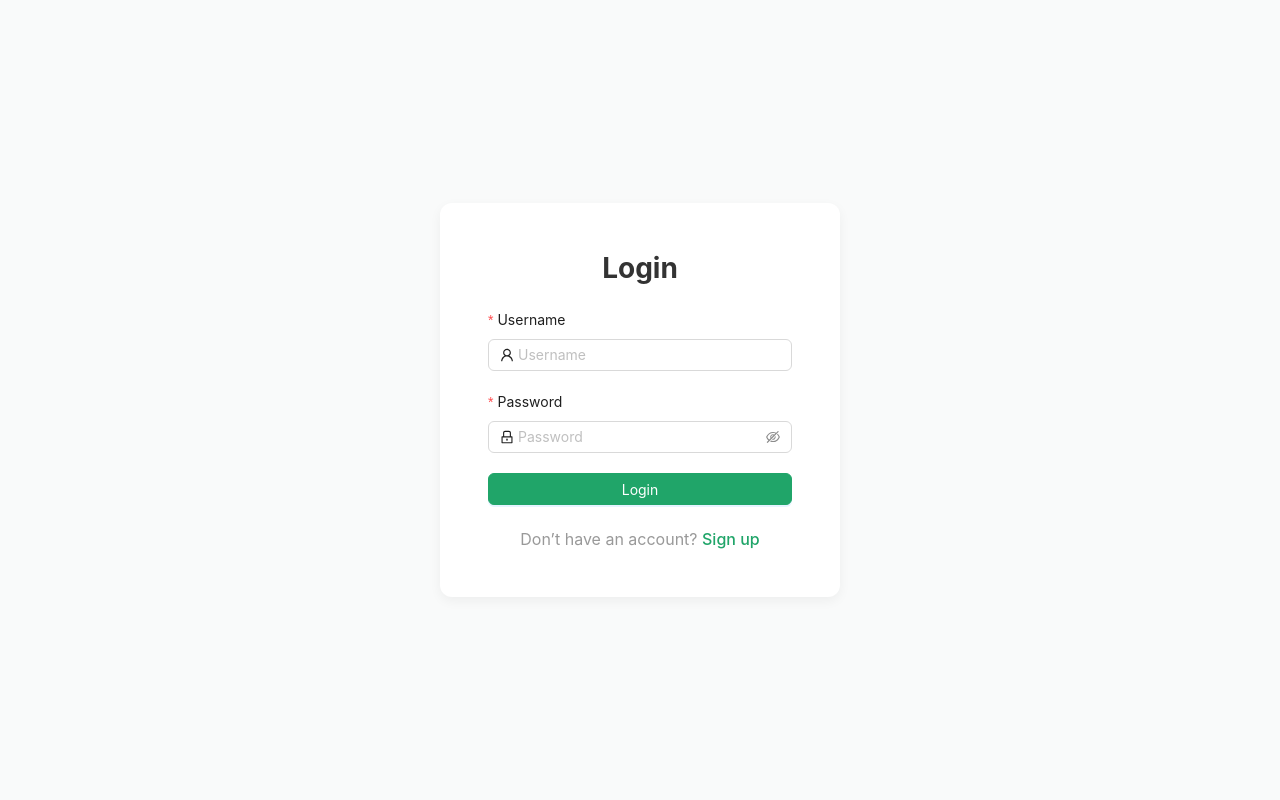
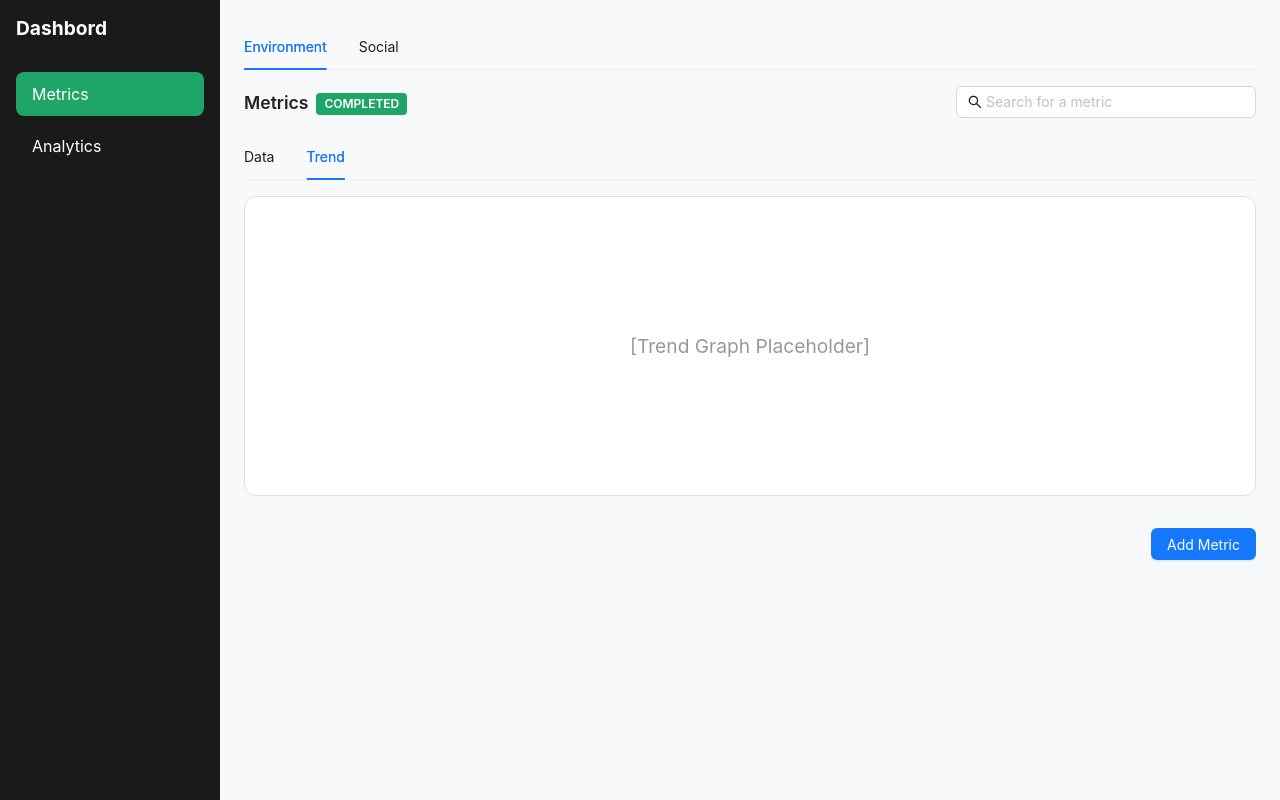
Before and after one commit to LifeAyush/env-metrics, a React (Vite) app: page /test in a window 1280 px wide. Built offline with nearby package versions, Linux system fonts and the light colour scheme.

Commit message:
feat: add the dashboard metrics table

```diff
--- a/src/App.tsx
+++ b/src/App.tsx
@@ -21,6 +21,7 @@ const App = () => {
 
         {/* Optional fallback route */}
         <Route path="*" element={<Login />} />
+        <Route path="/test" element={<Dashboard />} />
       </Routes>
     </Router>
   );
--- a/src/components/MetricTable.tsx
+++ b/src/components/MetricTable.tsx
@@ -0,0 +1,139 @@
+import React, { useEffect, useState } from 'react';
+import { Table } from 'antd';
+import type { ColumnsType, TablePaginationConfig } from 'antd/es/table';
+import type { SorterResult, FilterValue } from 'antd/es/table/interface';
+import axios from 'axios';
+import dayjs from 'dayjs';
+import styles from '../styles/MetricsTable.module.scss';
+
+interface Metric {
+  id: string;
+  name: string;
+  value: number;
+  unit: string;
+  category: string;
+  date: string;
+  description: string;
+}
+
+interface ApiResponse {
+  metrics: Metric[];
+  total: number;
+}
+
+const MetricsTable: React.FC = () => {
+  const [data, setData] = useState<Metric[]>([]);
+  const [loading, setLoading] = useState(false);
+  const [total, setTotal] = useState(0);
+
+  const [pagination, setPagination] = useState<TablePaginationConfig>({
+    current: 1,
+    pageSize: 10,
+  });
+
+  const [sorter, setSorter] = useState<{
+    field?: string;
+    order?: 'ascend' | 'descend';
+  }>({});
+
+  const [filters, setFilters] = useState<{ category?: string[] }>({});
+
+  const fetchMetrics = async () => {
+    setLoading(true);
+    try {
+      const token = localStorage.getItem('token');
+      const response = await axios.get<ApiResponse>(`${import.meta.env.VITE_API_BASE_URL}/metrics`, {
+        headers: { Authorization: `Bearer ${token}` },
+        params: {
+          page: pagination.current,
+          page_size: pagination.pageSize,
+          sort_by: sorter.field,
+          sort_order: sorter.order === 'ascend' ? 'asc' : 'desc',
+          filter_category: filters.category?.join(','),
+        },
+      });
+      setData(response.data.metrics);
+      setTotal(response.data.total);
+    } catch (error) {
+      console.error('Failed to fetch metrics:', error);
+    } finally {
+      setLoading(false);
+    }
+  };
+
+  useEffect(() => {
+    fetchMetrics();
+    // eslint-disable-next-line react-hooks/exhaustive-deps
+  }, [pagination.current, pagination.pageSize, sorter, filters]);
+
+  const handleTableChange = (
+    newPagination: TablePaginationConfig,
+    newFilters: Record<string, FilterValue | null>,
+    newSorter: SorterResult<Metric> | SorterResult<Metric>[]
+  ) => {
+    setPagination(newPagination);
+    setFilters({
+      category: newFilters.category as string[] | undefined,
+    });
+
+    if (!Array.isArray(newSorter)) {
+      setSorter({
+        field: newSorter.field as string,
+        order: newSorter.order ?? undefined,
+      });
+    }
+  };
+
+  const columns: ColumnsType<Metric> = [
+    {
+      title: 'Name',
+      dataIndex: 'name',
+      key: 'name',
+      sorter: true,
+    },
+    {
+      title: 'Value',
+      key: 'value',
+      sorter: true,
+      render: (_, record) => `${record.value} ${record.unit}`,
+    },
+    {
+      title: 'Category',
+      dataIndex: 'category',
+      key: 'category',
+      filters: [
+        { text: 'Energy', value: 'Energy' },
+        { text: 'Water', value: 'Water' },
+        { text: 'Waste', value: 'Waste' },
+      ],
+      filterMultiple: true,
+    },
+    {
+      title: 'Date',
+      dataIndex: 'date',
+      key: 'date',
+      sorter: true,
+      render: (date: string) => dayjs(date).format('DD MMM YYYY'),
+    },
+  ];
+
+  return (
+    <div className={styles.tableWrapper}>
+      <Table
+        columns={columns}
+        dataSource={data}
+        rowKey="id"
+        loading={loading}
+        pagination={{
+          ...pagination,
+          total,
+          showSizeChanger: true,
+          showTotal: (total) => `Total ${total} items`,
+        }}
+        onChange={handleTableChange}
+      />
+    </div>
+  );
+};
+
+export default MetricsTable;
--- a/src/pages/Dashboard.tsx
+++ b/src/pages/Dashboard.tsx
@@ -1,9 +1,58 @@
-import React from 'react'
+import React from 'react';
+import styles from '../styles/Dashboard.module.scss';
+import { Button, Tabs, Input } from 'antd';
+import { SearchOutlined } from '@ant-design/icons';
+import MetricsTable from '../components/MetricTable';
 
-const Dashboard = () => {
+const { TabPane } = Tabs;
+
+const Dashboard: React.FC = () => {
   return (
-    <div>Dashboard</div>
-  )
-}
+    <div className={styles.dashboard}>
+      <aside className={styles.sidebar}>
+        <div className={styles.logo}>Dashbord</div>
+        <div className={styles.menu}>
+          <div className={`${styles.menuItem} ${styles.active}`}>Metrics</div>
+          <div className={styles.menuItem}>Analytics</div>
+        </div>
+      </aside>
 
-export default Dashboard
+      <main className={styles.main}>
+
+        <div className={styles.tabsContainer}>
+          <Tabs defaultActiveKey="1">
+            <TabPane tab="Environment" key="1" />
+            <TabPane tab="Social" key="2" />
+          </Tabs>
+        </div>
+
+        <div className={styles.metricHeader}>
+          <div className={styles.metricTitle}>
+            <span>Metrics</span>
+            <span className={styles.metricStatus}>COMPLETED</span>
+          </div>
+          <Input
+            prefix={<SearchOutlined />}
+            placeholder="Search for a metric"
+            className={styles.search}
+          />
+        </div>
+
+        <Tabs defaultActiveKey="trend" className={styles.metricTabs}>
+          <TabPane tab="Data" key="data">
+            <MetricsTable />
+          </TabPane>
+          <TabPane tab="Trend" key="trend">
+            <div className={styles.chartPlaceholder}>[Trend Graph Placeholder]</div>
+          </TabPane>
+        </Tabs>
+
+        <div className={styles.footerActions}>
+          <Button type="primary">Add Metric</Button>
+        </div>
+      </main>
+    </div>
+  );
+};
+
+export default Dashboard;
--- /dev/null
+++ b/src/styles/Dashboard.module.scss
@@ -0,0 +1,123 @@
+@use '../styles/variables' as *;
+@use "sass:color";
+
+.dashboard {
+  display: flex;
+  height: 100vh;
+  font-family: $font-family;
+  background-color: #f8f9fa;
+}
+
+.sidebar {
+  width: 220px;
+  background-color: #1a1a1a;
+  color: white;
+  padding: 1rem;
+
+  .logo {
+    font-size: 1.2rem;
+    font-weight: bold;
+    margin-bottom: 2rem;
+  }
+
+  .menuItem {
+    padding: 0.75rem 1rem;
+    margin-bottom: 0.5rem;
+    border-radius: 8px;
+    cursor: pointer;
+    transition: background 0.2s ease;
+
+    &:hover {
+      background-color: #2c2c2c;
+    }
+
+    &.active {
+      background-color: $color-primary;
+      color: white;
+    }
+  }
+}
+
+.main {
+  flex: 1;
+  padding: 1.5rem;
+
+  .header {
+    display: flex;
+    justify-content: space-between;
+    margin-bottom: 1rem;
+
+    .select {
+      min-width: 150px;
+    }
+
+    .rightHeader {
+      display: flex;
+      align-items: center;
+      gap: 1rem;
+    }
+
+    .approveButton {
+      background-color: $color-primary;
+      border: none;
+
+      &:hover {
+       background-color: color.adjust($color-primary, $lightness: -5%);
+      }
+    }
+  }
+
+  .tabsContainer {
+    margin-bottom: 1rem;
+
+    :global(.ant-tabs-nav) {
+      margin-bottom: 0;
+    }
+  }
+
+  .metricHeader {
+    display: flex;
+    justify-content: space-between;
+    align-items: center;
+    margin: 1rem 0;
+
+    .metricTitle {
+      font-weight: 600;
+      font-size: 1.1rem;
+
+      .metricStatus {
+        background-color: $color-primary;
+        color: #fff;
+        padding: 0.2rem 0.5rem;
+        font-size: 0.75rem;
+        margin-left: 0.5rem;
+        border-radius: 4px;
+      }
+    }
+
+    .search {
+      max-width: 300px;
+    }
+  }
+
+  .metricTabs {
+    .chartPlaceholder {
+      height: 300px;
+      background: white;
+      border: 1px solid #e0e0e0;
+      border-radius: 12px;
+      display: flex;
+      align-items: center;
+      justify-content: center;
+      color: $color-muted;
+      font-size: 1.2rem;
+      margin-bottom: 2rem;
+    }
+  }
+
+  .footerActions {
+    display: flex;
+    justify-content: flex-end;
+    gap: 1rem;
+  }
+}
--- a/src/styles/Login.module.scss
+++ b/src/styles/Login.module.scss
@@ -1,16 +1,16 @@
 @use '../styles/variables' as *;
 
 .container {
-  background-color: var(--color-bg);
+  background-color: $color-bg;
   min-height: 100vh;
   display: flex;
   justify-content: center;
   align-items: center;
-  font-family: var(--font-family);
+  font-family: $font-family;
 }
 
 .card {
-  background: var(--color-light);
+  background: $color-light;
   padding: 3rem;
   border-radius: 12px;
   box-shadow: 0 4px 12px rgba(0, 0, 0, 0.05);
@@ -22,7 +22,7 @@
   font-size: 1.75rem;
   margin-bottom: 1.5rem;
   text-align: center;
-  color: var(--color-dark);
+  color: $color-dark;
 }
 
 .formItem {
@@ -31,17 +31,17 @@
 
 .loginBtn {
   width: 100%;
-  background-color: var(--color-primary);
-  border-color: var(--color-primary);
+  background-color: $color-primary;
+  border-color: $color-primary;
 }
 
 .linkText {
   text-align: center;
   margin-top: 1rem;
-  color: var(--color-muted);
+  color: $color-muted;
 
   a {
-    color: var(--color-primary);
+    color: $color-primary;
     font-weight: 500;
   }
 }
--- /dev/null
+++ b/src/styles/MetricsTable.module.scss
@@ -0,0 +1,9 @@
+@use '../styles/variables' as *;
+
+.tableWrapper {
+  padding: 16px;
+  background-color: $color-light;
+  border: 1px solid $color-border;
+  border-radius: 12px;
+  margin-bottom: 24px;
+}
--- a/src/styles/Signup.module.scss
+++ b/src/styles/Signup.module.scss
@@ -1,16 +1,16 @@
 @use '../styles/variables' as *;
 
 .container {
-  background-color: var(--color-bg);
+  background-color: $color-bg;
   min-height: 100vh;
   display: flex;
   justify-content: center;
   align-items: center;
-  font-family: var(--font-family);
+  font-family: $font-family;
 }
 
 .card {
-  background: var(--color-light);
+  background: $color-light;
   padding: 3rem;
   border-radius: 12px;
   box-shadow: 0 4px 12px rgba(0, 0, 0, 0.05);
@@ -22,7 +22,7 @@
   font-size: 1.75rem;
   margin-bottom: 1.5rem;
   text-align: center;
-  color: var(--color-dark);
+  color: $color-dark;
 }
 
 .formItem {
@@ -31,17 +31,17 @@
 
 .signupBtn {
   width: 100%;
-  background-color: var(--color-primary);
-  border-color: var(--color-primary);
+  background-color: $color-primary;
+  border-color: $color-primary;
 }
 
 .linkText {
   text-align: center;
   margin-top: 1rem;
-  color: var(--color-muted);
+  color: $color-muted;
 
   a {
-    color: var(--color-primary);
+    color: $color-primary;
     font-weight: 500;
   }
 }
--- a/src/styles/_variables.scss
+++ b/src/styles/_variables.scss
@@ -1,10 +1,8 @@
-:root {
-  --color-bg: #f9fafa;
-  --color-primary: #20a569;
-  --color-dark: #333;
-  --color-light: #fff;
-  --color-border: #e0e0e0;
-  --color-muted: #999;
+$color-bg: #f9fafa !default;
+$color-primary: #20a569 !default;
+$color-dark: #333 !default;
+$color-light: #fff !default;
+$color-border: #e0e0e0 !default;
+$color-muted: #999 !default;
 
-  --font-family: 'Inter', sans-serif;
-}
+$font-family: "Inter", sans-serif !default;
```
Also changed, not shown: src/data.ts (added).
